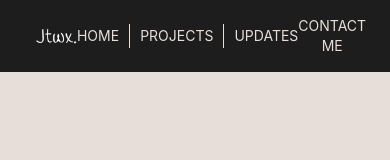
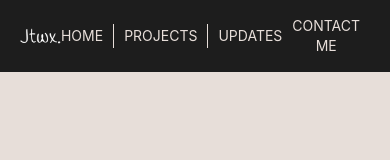
Before and after one commit to juliantwx/Devsite, a React (Create React App) app in the folder frontend/: page / in a window 390 px wide. Shown: the top 160 px of the page. Built offline with nearby package versions, Linux system fonts and the light colour scheme; a web font is replaced by a local one.

Commit message:
Added Dynamic Navbar Padding

```diff
--- a/frontend/src/components/Navbar.jsx
+++ b/frontend/src/components/Navbar.jsx
@@ -1,5 +1,5 @@
-// import React from "react";
-import React, { useState } from "react";
+import React from "react";
+// import React, { useState } from "react";
 import { scrollToBottom } from "../utils/ScrollUtils";
 import { Stack, Divider } from "@mui/material";
 import { useNavigate } from "react-router-dom";
@@ -7,11 +7,11 @@ import { useNavigate } from "react-router-dom";
 function Navbar() {
   const navigate = useNavigate();
   const menuItems = ["home", "projects", "updates"];
-  const [activeMenuItem, setActiveMenuItem] = useState(null);
+  // const [activeMenuItem, setActiveMenuItem] = useState(null);
 
   return (
     <div className="fixed top-0 left-0 w-full bg-black p-4 z-1000 text-cream">
-      <div className="px-5">
+      <div className="px-1 sm:px-5">
         {/* Main Stack encapsulating all Navbar elements */}
         <Stack
           flexDirection="row"
```
